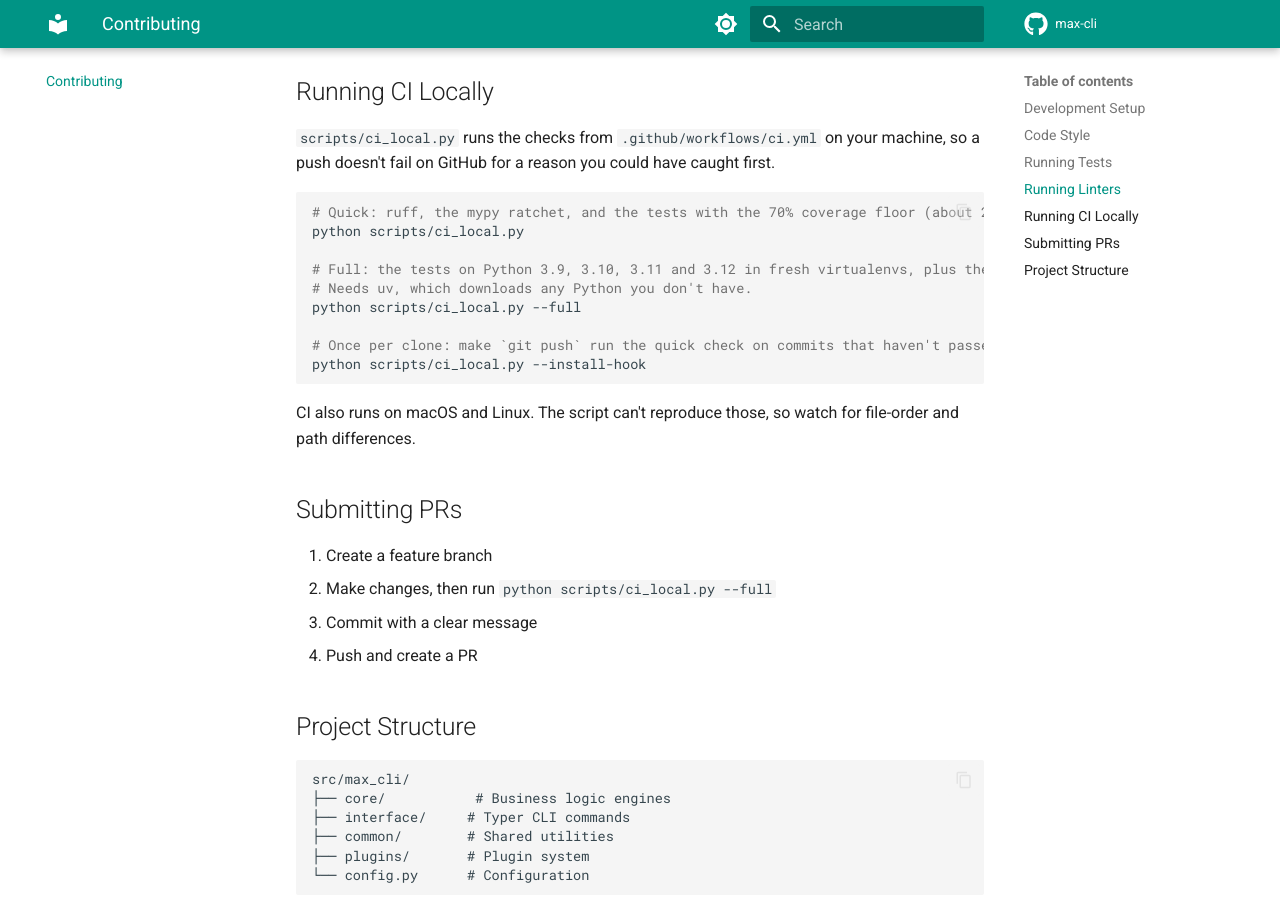
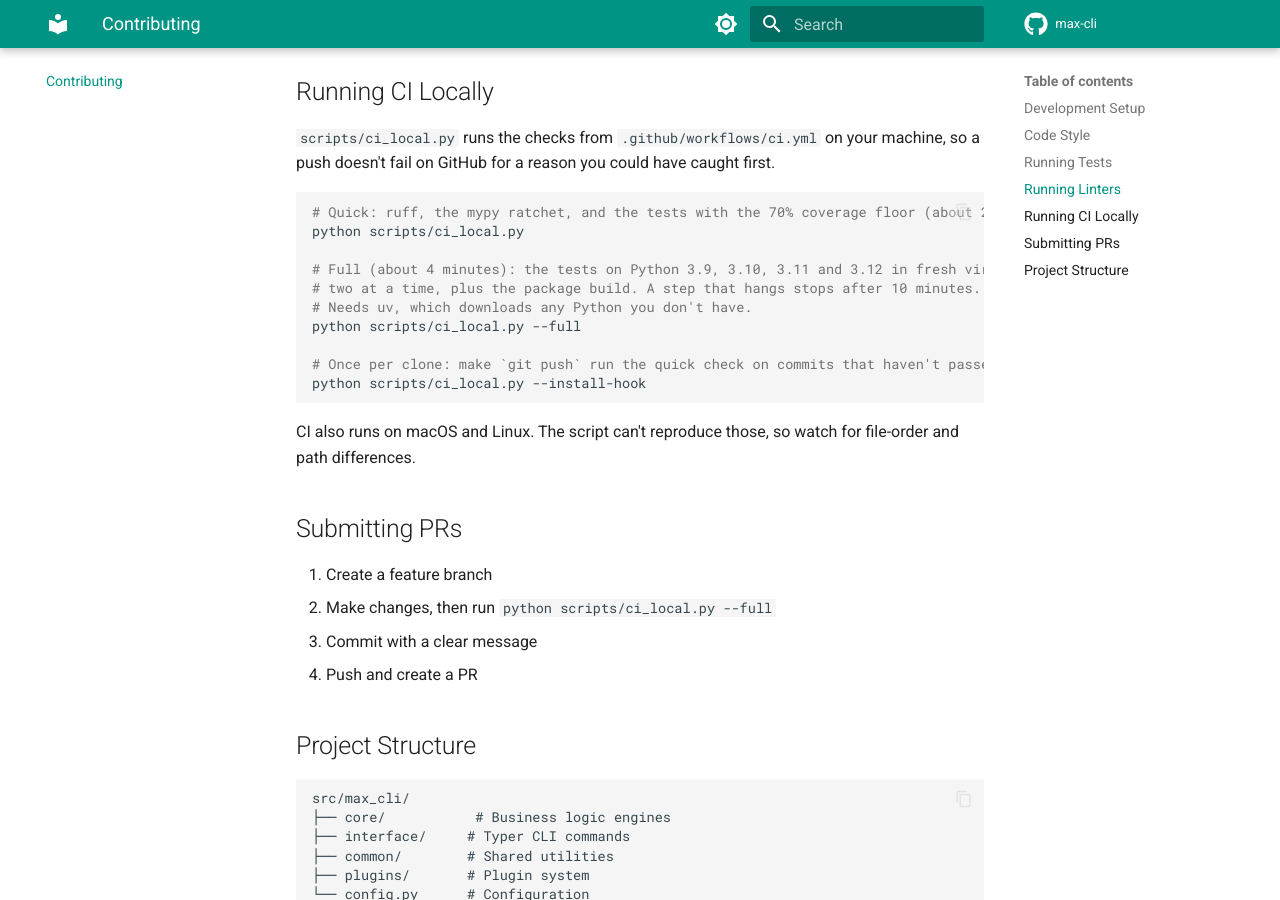
Before and after one commit to Abubakr-Alsheikh/max-cli, an MkDocs documentation site: the page built from docs/contributing.md, in a window 1280 px wide and 900 px high, scrolled down 1291 px. Built offline with MkDocs 1.6.1 and Material for MkDocs 9.7.7, drawn with Linux system fonts in a browser that asks for light colours; comment, search, counter and statistics services are not loaded.

Commit message:
docs: note how long the local CI modes take

```diff
--- a/docs/contributing.md
+++ b/docs/contributing.md
@@ -63,7 +63,8 @@ mypy src/
 # Quick: ruff, the mypy ratchet, and the tests with the 70% coverage floor (about 2 minutes)
 python scripts/ci_local.py
 
-# Full: the tests on Python 3.9, 3.10, 3.11 and 3.12 in fresh virtualenvs, plus the package build.
+# Full (about 4 minutes): the tests on Python 3.9, 3.10, 3.11 and 3.12 in fresh virtualenvs,
+# two at a time, plus the package build. A step that hangs stops after 10 minutes.
 # Needs uv, which downloads any Python you don't have.
 python scripts/ci_local.py --full
 
```
Also changed, not shown: CONTRIBUTING.md (+2 -1 lines).
